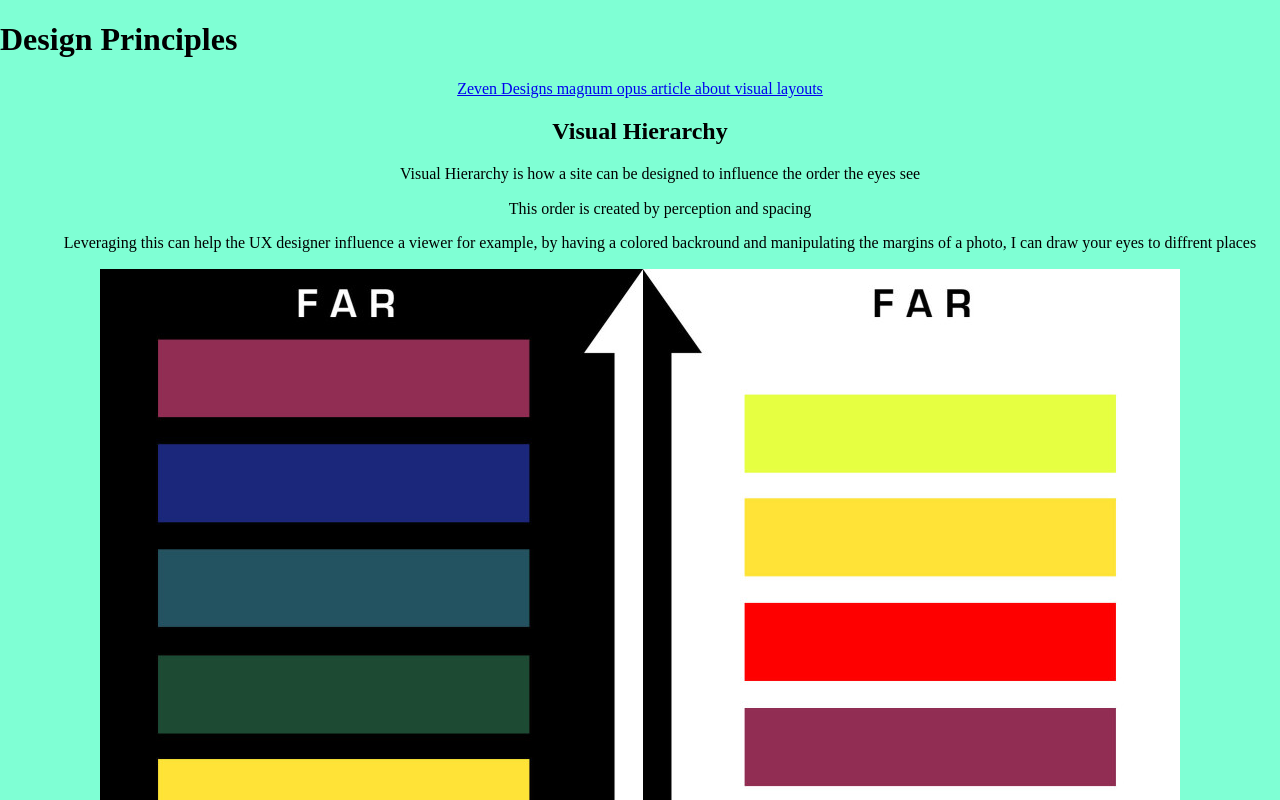
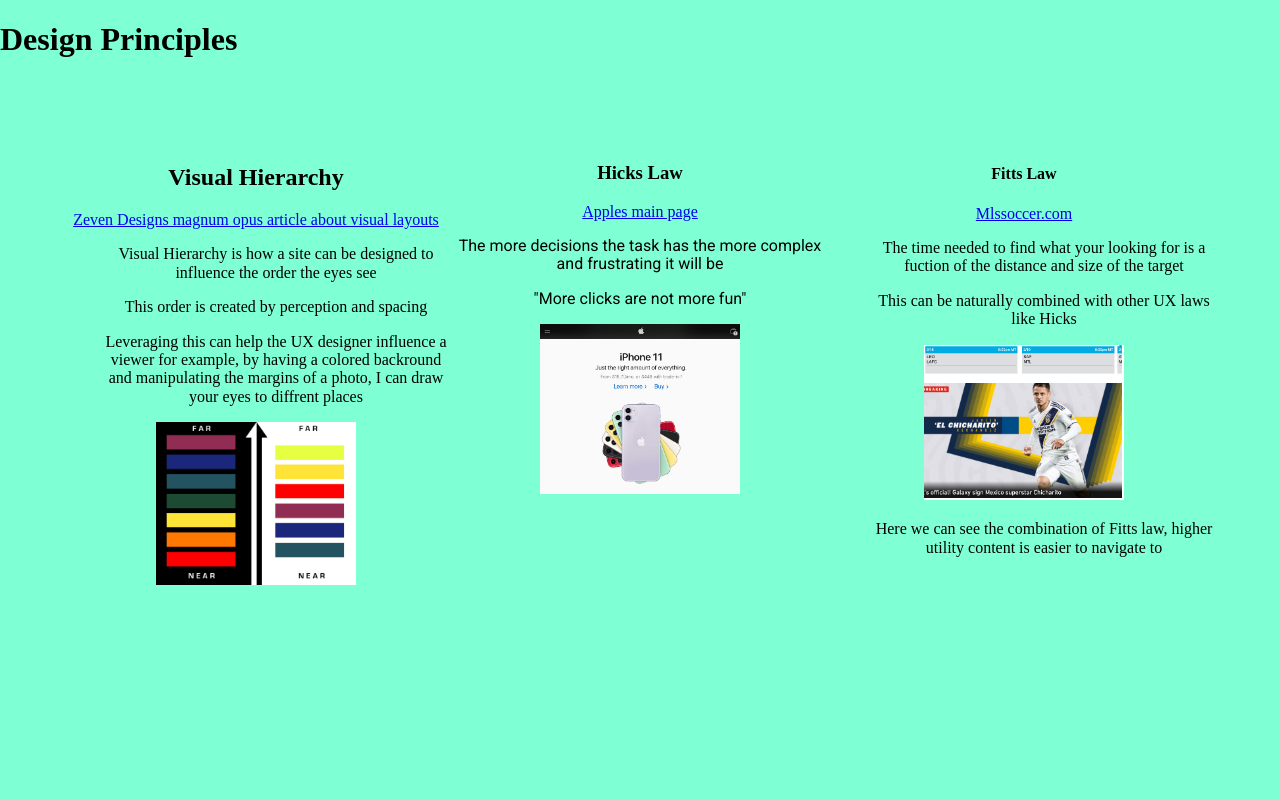
Before and after one commit to SHodapp117/SHodapp117.github.io, a plain HTML site: page lesson2/design-principles.html in a window 1280 px wide. Shown: the top 800 px of the page. Drawn offline with Linux system fonts and the light colour scheme; files that its build step writes are made by us from their sources; files whose address does not match are found by name.

Commit message:
Work Work Work

```diff
--- a/lesson2/design-principles.html
+++ b/lesson2/design-principles.html
@@ -1,44 +1,67 @@
 <!DOCTYPE html>
 <html lang="en">
+
 <head>
     <meta charset="UTF-8">
     <meta name="viewport" content="width=device-width, initial-scale=1.0">
     <meta http-equiv="X-UA-Compatible" content="ie=edge">
-    <link rel="stylesheet" href="/Users/SpencerHodapp/Desktop/Web Design /SHodapp117.github.io/lesson2/stylesheet/page.css">
+    <link rel="stylesheet"
+        href="/Users/SpencerHodapp/Desktop/Web Design /SHodapp117.github.io/lesson2/stylesheet/page.css">
     <link href="https://fonts.googleapis.com/css?family=Roboto&display=swap" rel="stylesheet">
     <link rel="stylesheet" href="css/normalize.css">
+    <link rel="stylesheet" href="stylesheet/page.css">
+    <link rel="stylesheet" href="stylesheet/medium.css">
+    <link rel="stylesheet" href="stylesheet/large.css">
     <title> Principle Guide</title>
 </head>
+
 <body>
-
+    <header></header>
+    <main>
         <h1> Design Principles</h1>
-<div id="grid">
-    <a href="https://zevendesign.com/designers-guide-to-visual-hierarchy/"target="_blank">Zeven Designs magnum opus article about visual layouts</a>
+        <section>
+            <article class="grid">
                 <h2> Visual Hierarchy</h2>
+                <a href="https://zevendesign.com/designers-guide-to-visual-hierarchy/" target="_blank">Zeven Designs
+                    magnum
+                    opus
+                    article about visual layouts</a>
                 <ul> Visual Hierarchy is how a site can be designed to influence the order the eyes see</ul>
                 <ul> This order is created by perception and spacing</ul>
                 <ul> Leveraging this can help the UX designer influence a viewer
-                    for example, by having a colored backround and manipulating the margins of a photo, I can draw your eyes to diffrent places
+                    for example, by having a colored backround and manipulating the margins of a photo, I can draw your
+                    eyes
+                    to
+                    diffrent places
                 </ul>
-    <img src="/Users/SpencerHodapp/Desktop/Web Design /SHodapp117.github.io/lesson2/images/colour-depth-chart-1080x878.jpg" alt="Color depth feild chart">
-</div>
+                <img src="images/colour-depth-chart-1080x878.jpg"
+                    alt="Color depth feild chart">
+            </article>
 
-<div id="grid">
+            <article class="grid">
                 <h3> Hicks Law </h3>
-    <a href="http://www.apple.com"target="_blank"> Apples main page</a>
+                <a href="http://www.apple.com" target="_blank"> Apples main page</a>
                 <p> The more decisions the task has the more complex and frustrating it will be</p>
                 <p> "More clicks are not more fun"</p>
-    <img src="/Users/SpencerHodapp/Desktop/Web Design /SHodapp117.github.io/lesson2/images/applehicks.png" alt="Apple's use of Hicks Law">
-</div>
+                <img src="images/applehicks.png"
+                    alt="Apple's use of Hicks Law">
+            </article>
 
-<div id="grid">
+            <article class="grid">
                 <h4> Fitts Law</h4>
-    <a href="https://www.mlssoccer.com/" target="_blank"></a>A sports website that demonstrates scaling in order to make things feel more important</a>
-    <ul> The time needed to find what your looking for is a fuction of the distance and size of the target</ul>
+                <a href="https://www.mlssoccer.com/" target="_blank">Mlssoccer.com </a>
+
+
+                <ul> The time needed to find what your looking for is a fuction of the distance and size of the target
+                </ul>
                 <ul> This can be naturally combined with other UX laws like Hicks</ul>
-    <img src="/Users/SpencerHodapp/Desktop/Web Design /SHodapp117.github.io/lesson2/images/MLSFitts.png" alt="MLS use of Fitts law in combination with Hicks">
+                <img src="images/MLSFitts.png"
+                    alt="MLS use of Fitts law in combination with Hicks">
                 <ul> Here we can see the combination of Fitts law, higher utility content is easier to navigate to </ul>
+            </article>
+        </section>
+    </main>
+    <footer></footer>
+</body>
 
-</div>
-</body>
 </html>
--- a/lesson2/stylesheet/large.css
+++ b/lesson2/stylesheet/large.css
@@ -4,8 +4,7 @@ is 64em. */
 @media only screen and (min-width: 64em) {
 
     /* id selectors */
-    #grid{
-        display: grid;
+    section{
         grid-template-columns: 1fr 1fr 1fr;
         padding: 4em;
     }
--- a/lesson2/stylesheet/medium.css
+++ b/lesson2/stylesheet/medium.css
@@ -1,7 +1,6 @@
 @media only screen and (min-width: 32.5em) {
      /* id selectors */
-    #grid{
-        display: grid;
+    section{
         grid-template-columns: 1fr 1fr;
     }
 
--- a/lesson2/stylesheet/page.css
+++ b/lesson2/stylesheet/page.css
@@ -1,17 +1,21 @@
-main{
+section{
     display: grid;
-    grid-template-columns: lfr lfr lfr;
+    grid-template-columns:  lfr;
 }
 body{
    background-color: aquamarine;
 }
 
-#grid  {
+img {
+    width: 200px;
+}
+
+.grid  {
 
    text-align: center;
 }
 
- #grid img {
+ .grid img {
      margin-left: auto;
      margin-right: auto;
  }
@@ -21,10 +25,10 @@ p{
 }
 
 @media only screen and (max-width: 600px) {
-    .grid{
+    /* .grid{
         display: grid;
         grid-template-columns:  1fr;
-    }
+    } */
 
 
 }
```
Lines whose indentation alone changed are shown as unchanged.
